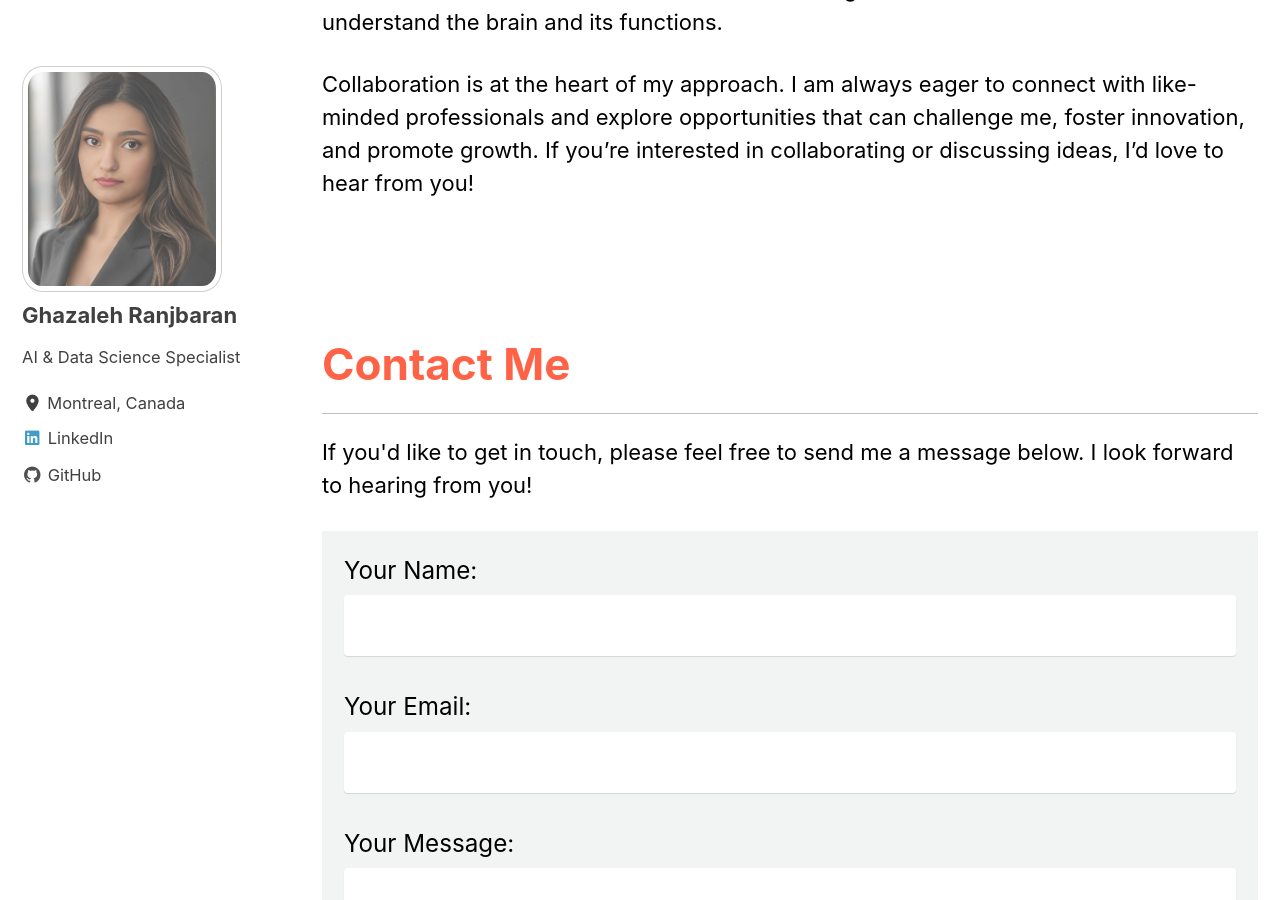
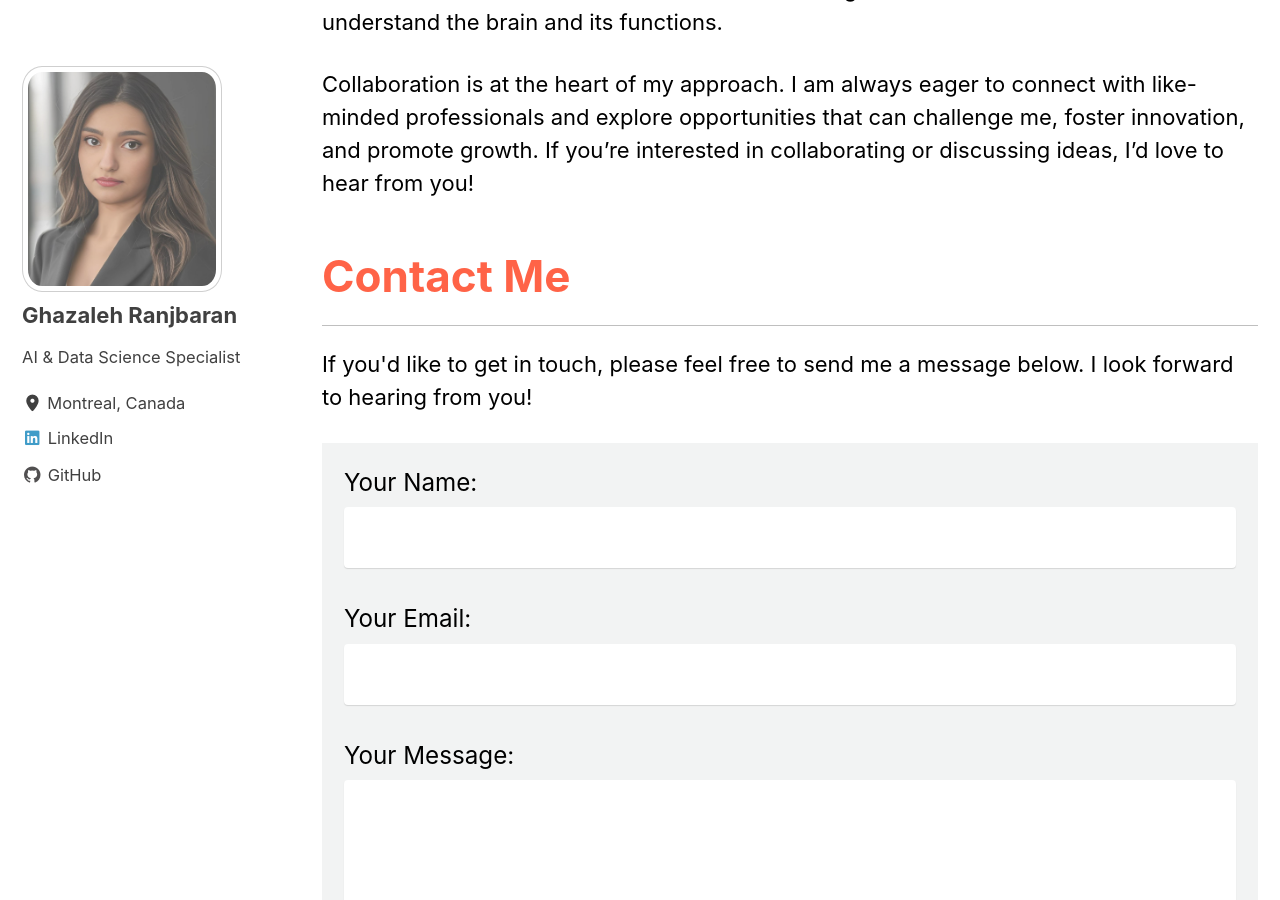
Before and after one commit to ghazalehran/ghazalehran.github.io, a Jekyll site: the page built from about.md, in a window 1280 px wide and 900 px high, scrolled down 790 px. Built offline with Jekyll 4.4.1, drawn with Linux system fonts in a browser that asks for light colours; cached includes are drawn as plain includes.

Commit message:
Update about.md

```diff
--- a/about.md
+++ b/about.md
@@ -17,7 +17,7 @@
 
 <p>Collaboration is at the heart of my approach. I am always eager to connect with like-minded professionals and explore opportunities that can challenge me, foster innovation, and promote growth. If you’re interested in collaborating or discussing ideas, I’d love to hear from you!</p>
 
-<section id="contact" style="padding: 2em 0; margin-top: -1em;">
+<section id="contact" style="padding: 2em 0; margin-top: -5em;">
   <h2 style="font-size: 2em; color: #FF6347;">Contact Me</h2>
   <p>If you'd like to get in touch, please feel free to send me a message below. I look forward to hearing from you!</p>
 
```
